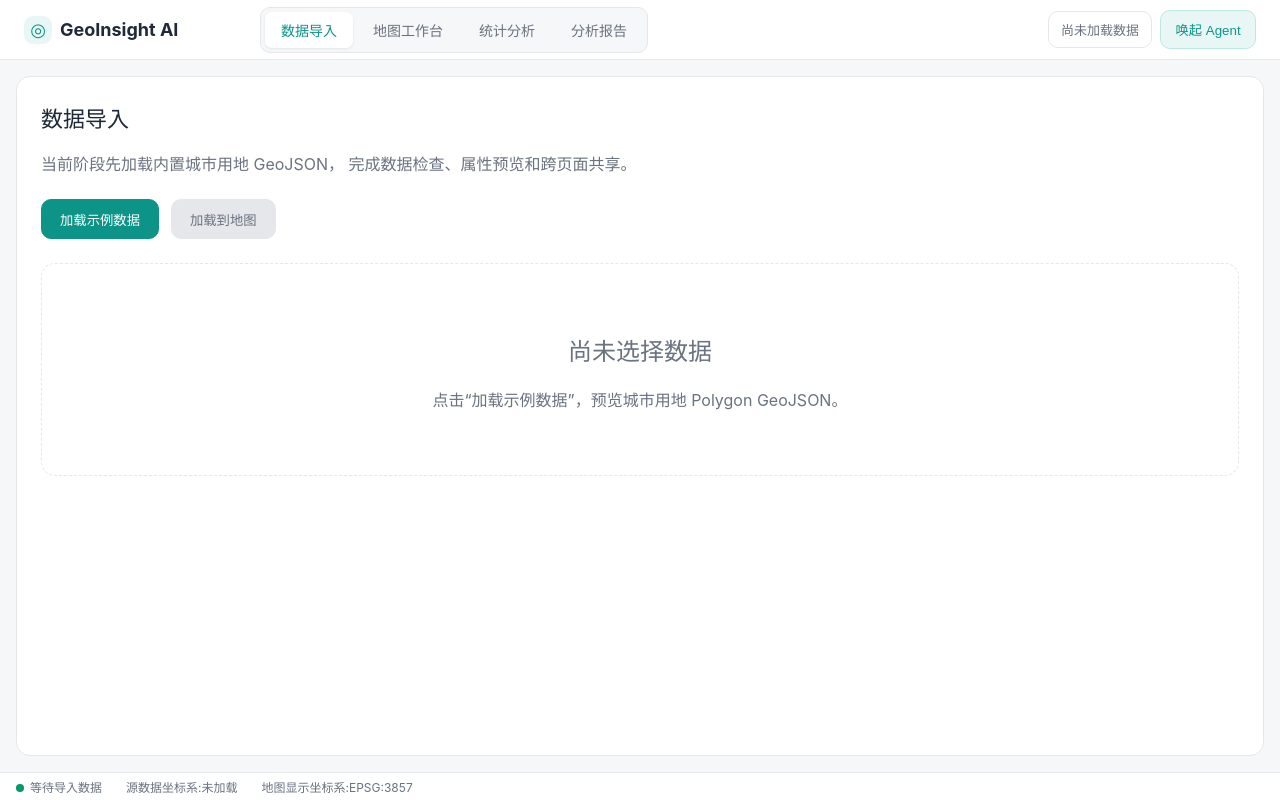
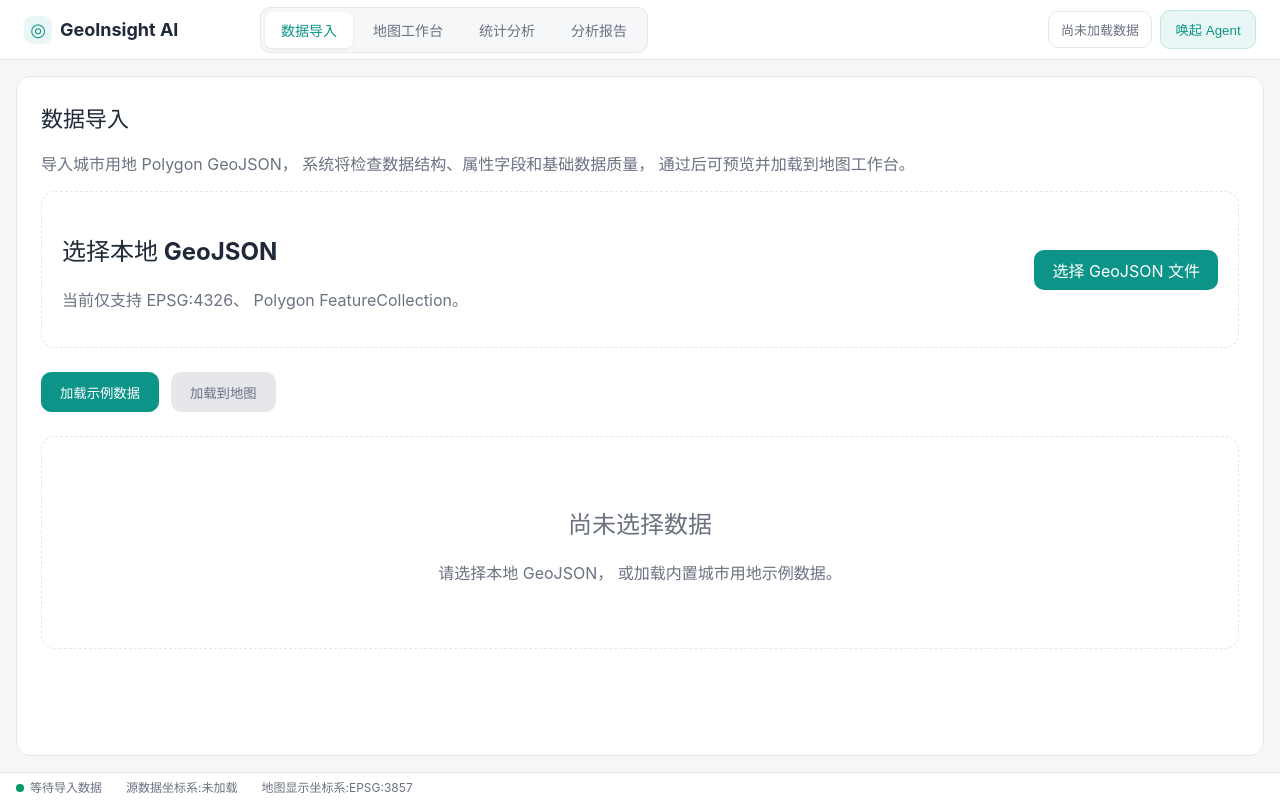
Before and after one commit to catherinhalpainy-dev/GeoInsightAI, a React (Vite) app: page /import in a window 1280 px wide. Built offline with nearby package versions, Linux system fonts and the light colour scheme.

Commit message:
feat(import): add local GeoJSON file import flow

```diff
--- a/src/pages/DataImportPage.tsx
+++ b/src/pages/DataImportPage.tsx
@@ -5,8 +5,15 @@ import { useAppContext } from "../app/AppProvider";
 import { inspectLandUseDataset } from "../app/inspectLandUseDataset";
 import { MockLandUseDataset } from "../data/mockLandUse";
 import { LAND_USE_LABELS } from "../constants/landUse";
+import type { ChangeEvent } from "react";
+import { parseLandUseGeoJson } from "../utils/parseLandUseGeoJson";
+
+
+const MAX_FILE_SIZE_BYTES =
+    10 * 1024 * 1024;
 
 export function DataImportPage() {
+
     const navigate = useNavigate();
     const { state, dispatch } = useAppContext();
 
@@ -16,14 +23,130 @@ export function DataImportPage() {
         ? inspectLandUseDataset(dataset)
         : null;
 
+    const isImporting =
+        state.importStatus === "reading" ||
+        state.importStatus === "validating";
+    async function handleFileChange(
+        event: ChangeEvent<HTMLInputElement>,
+    ) {
+        const inputElement = event.currentTarget;
+        const file = inputElement.files?.[0];
+
+        if (!file) {
+            return;
+        }
+        if (file.size > MAX_FILE_SIZE_BYTES) {
+            dispatch({
+                type: "IMPORT_ERROR",
+                payload:
+                    "当前版本仅支持 10 MB 以内的 GeoJSON 文件",
+            });
+
+            inputElement.value = "";
+            return;
+        }
+        const lowerCaseFileName =
+            file.name.toLowerCase();
+
+        const isSupportedExtension =
+            lowerCaseFileName.endsWith(".geojson") ||
+            lowerCaseFileName.endsWith(".json");
+
+        if (!isSupportedExtension) {
+            dispatch({
+                type: "IMPORT_ERROR",
+                payload:
+                    "文件扩展名必须是 .geojson 或 .json",
+            });
+
+            inputElement.value = "";
+            return;
+        }
+
+        dispatch({
+            type: "START_FILE_IMPORT",
+        });
+
+        try {
+
+            const text = await file.text();
+
+            if (text.trim() === "") {
+                dispatch({
+                    type: "IMPORT_ERROR",
+                    payload: "文件内容为空",
+                });
+
+                return;
+            }
+
+            dispatch({
+                type: "VALIDATE_FILE",
+            });
+
+            let parsedValue: unknown;
+
+            try {
+                parsedValue = JSON.parse(text);
+            } catch {
+                dispatch({
+                    type: "IMPORT_ERROR",
+                    payload:
+                        "文件不是合法 JSON，请检查括号、逗号和引号",
+                });
+
+                return;
+            }
+
+            const result = parseLandUseGeoJson(
+                parsedValue,
+                file.name,
+            );
+
+            if (!result.ok) {
+                dispatch({
+                    type: "IMPORT_ERROR",
+                    payload: result.errors.join("；"),
+                });
+
+                return;
+            }
+
+            dispatch({
+                type: "PREVIEW_DATASET",
+                payload: {
+                    dataset: result.dataset,
+                    warnings: result.warnings,
+                },
+            });
+        } catch (error: unknown) {
+            const errorMessage =
+                error instanceof Error
+                    ? error.message
+                    : "读取文件时发生未知错误";
+
+            dispatch({
+                type: "IMPORT_ERROR",
+                payload: errorMessage,
+            });
+        } finally {
+            // 允许用户再次选择同一个文件
+            inputElement.value = "";
+        }
+    }
     function handleLoadExample() {
         dispatch({
             type: "PREVIEW_DATASET",
-            payload: MockLandUseDataset,
+            payload: {
+                dataset: MockLandUseDataset,
+                warnings: [],
+            },
         });
     }
+
+    const canLoadToMap = dataset !== null && state.importStatus === "preview";
     function handleLoadToMap() {
-        if (!dataset) {
+        if (!canLoadToMap) {
             return;
         }
 
@@ -49,24 +172,84 @@ export function DataImportPage() {
             <header className="page-header">
                 <h1>数据导入</h1>
                 <p>
-                    当前阶段先加载内置城市用地 GeoJSON，
-                    完成数据检查、属性预览和跨页面共享。
+    导入城市用地 Polygon GeoJSON，
+    系统将检查数据结构、属性字段和基础数据质量，
+    通过后可预览并加载到地图工作台。
 </p>
             </header>
+            <section className="file-import-section">
+                <div>
+                    <h2>选择本地 GeoJSON</h2>
+                    <p>
+                        当前仅支持 EPSG:4326、
+                        Polygon FeatureCollection。
+                    </p>
+                </div>
+
+                <label
+                    className="file-select-button"
+                    htmlFor="land-use-file"
+                >
+                    {isImporting
+                        ? "正在处理..."
+                        : "选择 GeoJSON 文件"}
+                </label>
+
+                <input
+                    id="land-use-file"
+                    className="file-input"
+                    type="file"
+                    accept=".geojson,.json,application/geo+json,application/json"
+                    onChange={handleFileChange}
+                    disabled={isImporting}
+                />
+            </section>
+            {state.importStatus === "reading" && (
+                <p role="status">
+                    正在读取文件内容……
+                </p>
+            )}
+
+            {state.importStatus === "validating" && (
+                <p role="status">
+                    正在校验 GeoJSON 结构和属性……
+                </p>
+            )}
+
+
+
+            {state.importWarnings.length > 0 && (
+                <section className="import-warning">
+                    <h2>数据警告</h2>
+
+                    <p>
+                        有效要素已经保留，以下无效要素已跳过：
+                    </p>
+
+                    <ul>
+                        {state.importWarnings.map(
+                            (warning, index) => (
+                                <li key={`${index}-${warning}`}>
+                                    {warning}
+                                </li>
+                            ),
+                        )}
+                    </ul>
+                </section>
+            )}
             <section className="import-actions">
                 <button type="button" onClick={handleLoadExample}>加载示例数据</button>
-                <button type="button" onClick={handleLoadToMap} disabled={!dataset}>加载到地图</button>
+                <button type="button" onClick={handleLoadToMap} disabled={!canLoadToMap}>加载到地图</button>
             </section>
-            {!dataset && (
+            {state.importStatus === "idle" && !dataset && (
                 <section className="import-empty-state">
                     <h2>尚未选择数据</h2>
                     <p>
-                        点击“加载示例数据”，预览城市用地 Polygon
-                        GeoJSON。
+                        请选择本地 GeoJSON，
+                        或加载内置城市用地示例数据。
                     </p>
                 </section>
-            )
-            }
+            )}
             {dataset && inspection && (
                 <>
                     <section className="dataset-summary">
@@ -176,23 +359,26 @@ export function DataImportPage() {
 
                         <footer className="preview-footer">
     <span>
-                                {inspection.invalidAreaCount === 0
-                                    ? "已通过基础面积校验"
-                                    : `发现 ${inspection.invalidAreaCount} 条无效面积`}
+        当前有效要素：
+        {dataset.collection.features.length} 条
     </span>
 
-                            <button
-                                type="button"
-                                onClick={handleLoadToMap}
-                            >
-                                加载到地图
-                            </button>
+    <div className="preview-actions">
         <button
             type="button"
             onClick={handleClearDataset}
         >
             清除数据
         </button>
+
+        <button
+            type="button"
+            onClick={handleLoadToMap}
+            disabled={!canLoadToMap}
+        >
+            加载到地图
+        </button>
+    </div>
 </footer>
                     </section>
                 </>
--- a/src/styles/layout.css
+++ b/src/styles/layout.css
@@ -137,9 +137,19 @@
     height: 8px;
     margin-right: 6px;
     border-radius: 50%;
+}
+
+.status-dot-success {
     background: var(--color-success);
 }
 
+.status-dot-working {
+    background: var(--color-warning);
+}
+
+.status-dot-error {
+    background: var(--color-danger);
+}
 .page-header h1,
 .inspection-section h2,
 .preview-section h2 {
@@ -266,3 +276,58 @@
 .preview-footer {
   border-top: 1px solid var(--color-border);
 }
+.preview-actions {
+    display: flex;
+    gap: 12px;
+}
+
+.file-import-section {
+  display: flex;
+  align-items: center;
+  gap: 16px;
+  padding: 20px;
+  margin-bottom: 20px;
+  border: 1px dashed var(--color-border);
+  border-radius: var(--radius-large);
+}
+
+.file-import-section > div {
+  flex: 1;
+}
+
+.file-input {
+  position: absolute;
+  width: 1px;
+  height: 1px;
+  overflow: hidden;
+  clip-path: inset(50%);
+}
+
+.file-select-button {
+  display: inline-flex;
+  min-height: 40px;
+  align-items: center;
+  padding: 0 18px;
+  border-radius: var(--radius-medium);
+  background: var(--color-primary);
+  color: white;
+  cursor: pointer;
+}
+
+.import-error,
+.import-warning {
+  padding: 16px;
+  margin: 16px 0;
+  border-radius: var(--radius-medium);
+}
+
+.import-error {
+  border: 1px solid var(--color-danger);
+  background: #fef2f2;
+  color: var(--color-danger);
+}
+
+.import-warning {
+  border: 1px solid var(--color-warning);
+  background: #fffbeb;
+}
```
Lines whose indentation alone changed are shown as unchanged.
